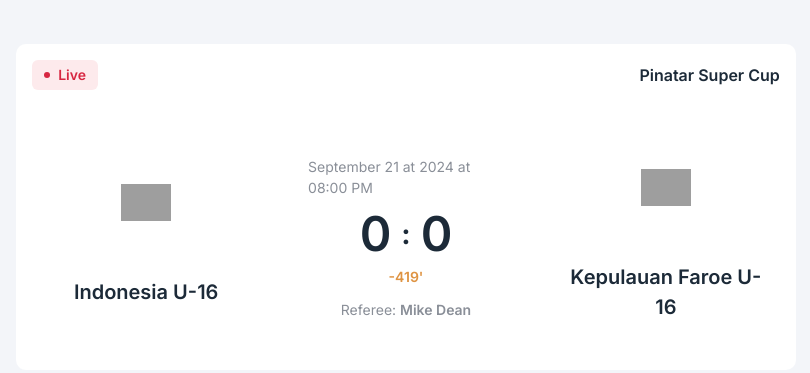
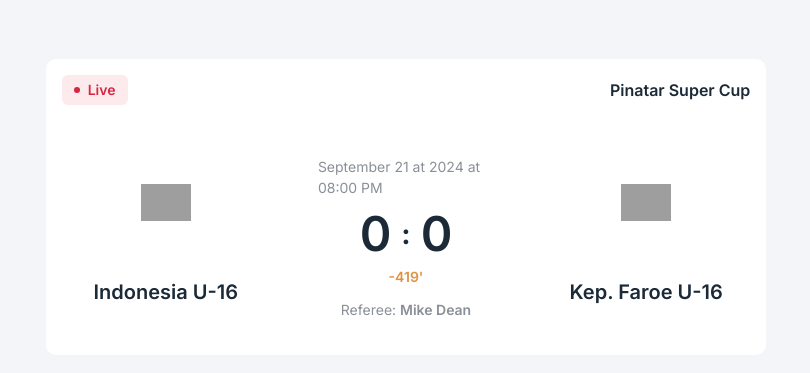
Before and after one commit to pojoklive/pojoklive.github.io, a plain HTML site: page index.html in a window 1280 px wide. Shown: the part 193-566 px from the top of the page, without its empty margins (234-1044 px from the left). Drawn offline with Linux system fonts and the light colour scheme; grey boxes are pictures that could not be loaded.

Commit message:
Update index.html

```diff
--- a/index.html
+++ b/index.html
@@ -60,7 +60,7 @@
                     <div class="team-logo">
                         <img src="https://static.flashscore.com/res/image/data/Qa5FUnFa-fLJXGNo3.png" />
                     </div>
-                    <h2 class="team-name">Kepulauan Faroe U-16</h2>
+                    <h2 class="team-name">Kep. Faroe U-16</h2>
                 </div>
             </div>
         </div>
```
